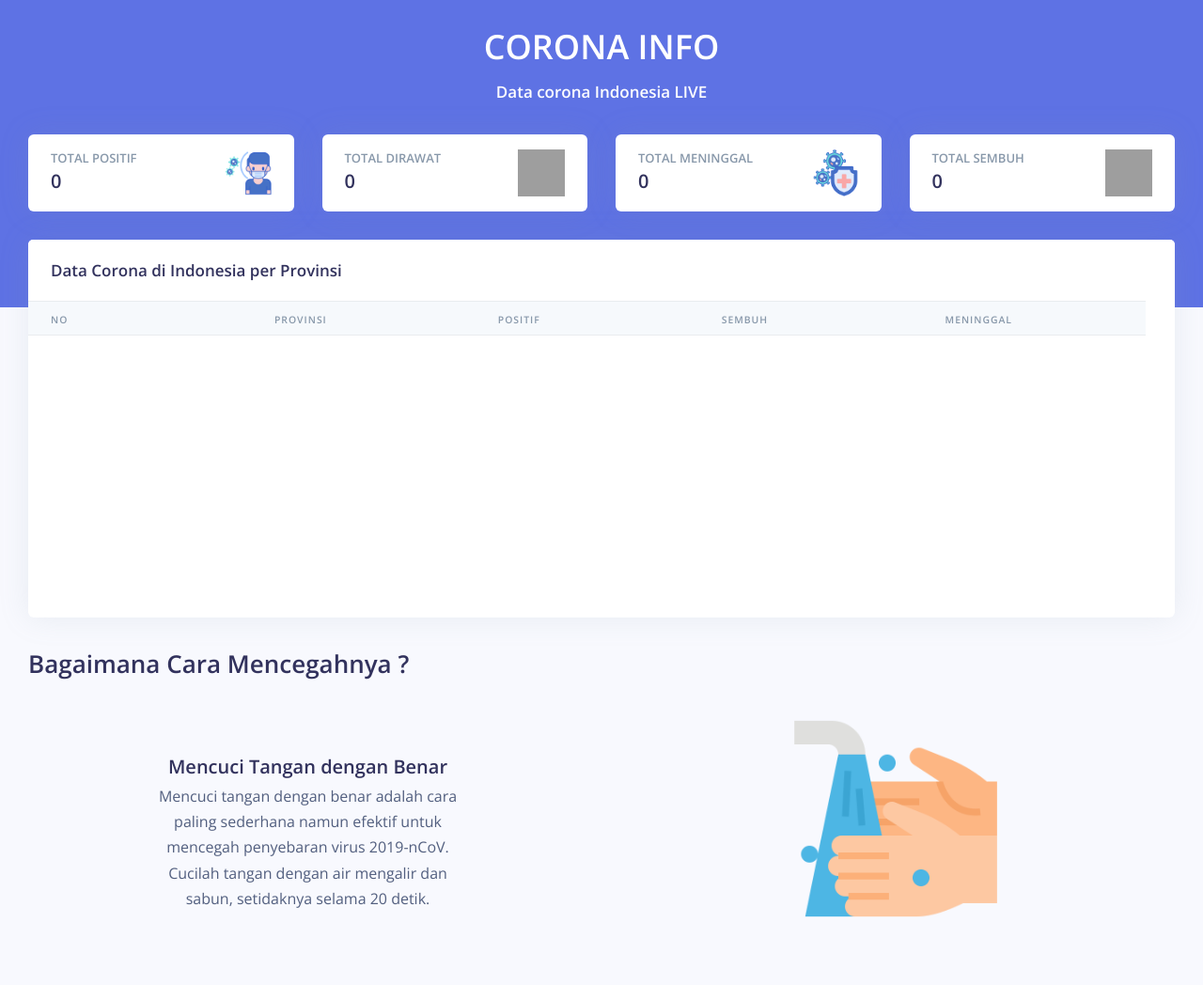
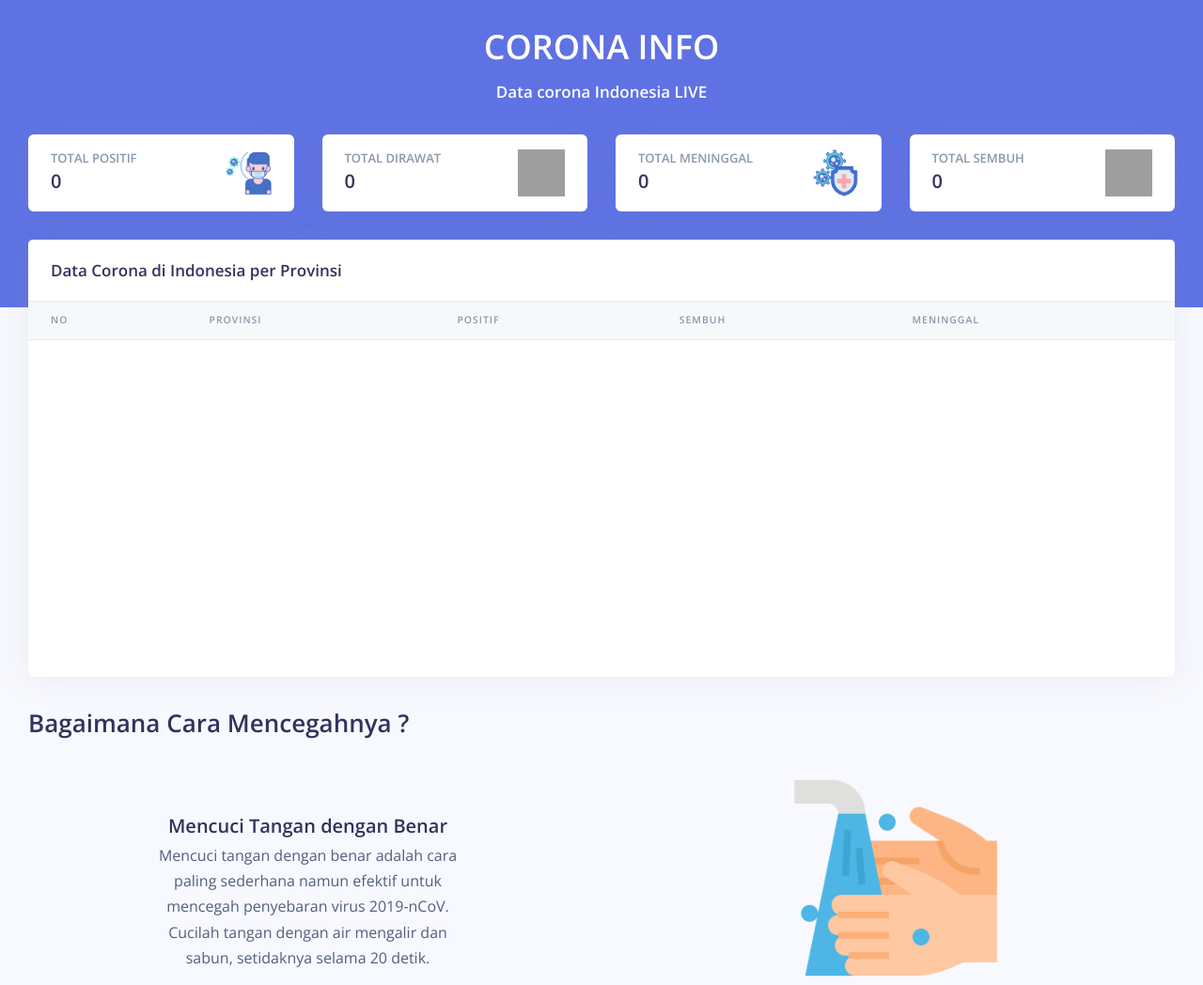
Before and after one commit to Iqbalhanafi20/coronaInfo, a PHP site: page / in a window 1280 px wide. Shown: the part 64-1112 px from the top of the page at 94% size. Run offline with PHP 8.4, Linux system fonts and the light colour scheme; data that the repository does not hold is empty; grey boxes are pictures that could not be loaded.

Commit message:
perbaiki scroll table provinsi covid

```diff
--- a/assets/css/mycss.css
+++ b/assets/css/mycss.css
@@ -1,4 +1,4 @@
-table {
+/* table {
     width: 100%;
 }
 
@@ -14,10 +14,10 @@ tr:after {
 thead th {
     height: 37px;
 
-    /*text-align: left;*/
+    text-align: left;
 }
 
-tbody {
+ tbody {
     height: 130px;
     overflow-y: auto;
 }
@@ -26,6 +26,10 @@ tbody {
 tbody td, thead th {
     width: 19.5%;
     float: left;
+}  */
+
+.table-responsive{
+    height: 400px;
 }
 
 .titleprev{
--- a/index.html
+++ b/index.html
@@ -165,7 +165,7 @@
             </div>
             <div class="table-responsive">
               <!-- Projects table -->
-              <table class="table align-items-center" id="tableku">
+              <table class="table align-items-center" id="table_fixed">
                 <thead class="thead-light">
                   <tr>
                     <th scope="col">NO</th>
```
